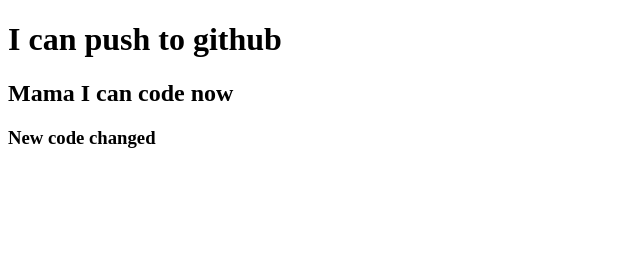
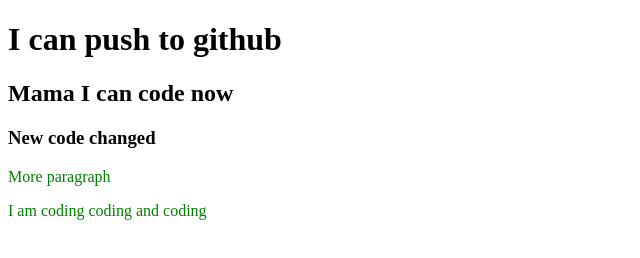
Before and after one commit to mjaumi/my-first-repo-hero, a plain HTML site: page index.html in a window 1280 px wide. Shown: the whole page, without its empty margins (0-640 px from the left). Drawn offline with Linux system fonts and the light colour scheme.

Commit message:
css added

```diff
--- a/index.html
+++ b/index.html
@@ -5,10 +5,13 @@
     <meta http-equiv="X-UA-Compatible" content="IE=edge">
     <meta name="viewport" content="width=device-width, initial-scale=1.0">
     <title>My First Github Repo</title>
+    <link rel="stylesheet" href="style.css">
 </head>
 <body>
     <h1>I can push to github</h1>
     <h2>Mama I can code now</h2>
     <h3>New code changed</h3>
+    <p>More paragraph</p>
+    <p>I am coding coding and coding</p>
 </body>
 </html>
--- /dev/null
+++ b/style.css
@@ -0,0 +1,3 @@
+p{
+    color: green;
+}
```
